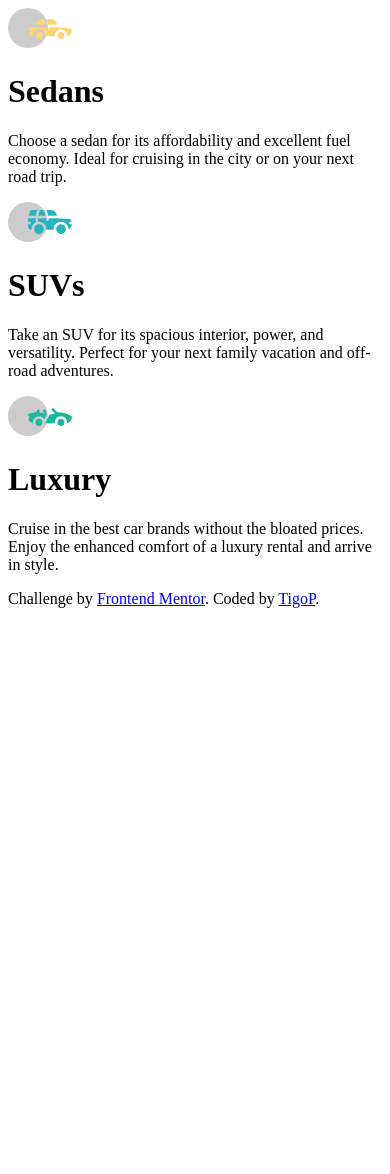
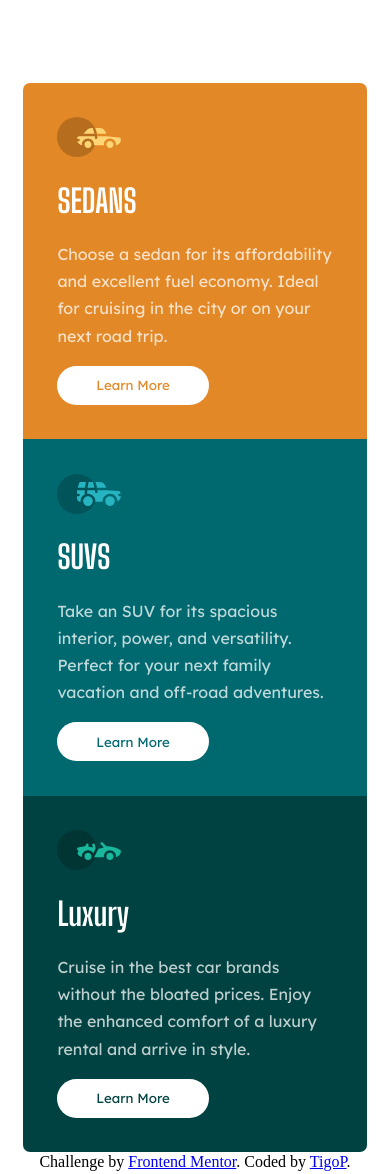
Before and after one commit to TigoP/3-columm-card, a plain HTML site: page index.html in a window 390 px wide. Before the commit the page ends 844 px from the top, so only its background shows below. Drawn offline with Linux system fonts and the light colour scheme.

Commit message:
Projeto mobile finalizado

```diff
--- a/index.html
+++ b/index.html
@@ -4,6 +4,7 @@
   <meta charset="UTF-8">
   <meta name="viewport" content="width=device-width, initial-scale=1.0">
   <link rel="icon" type="image/png" sizes="32x32" href="./images/favicon-32x32.png">
+  <link rel="stylesheet" href="style.css">
   <title>3-column card</title>
 </head>
 
@@ -11,30 +12,46 @@
   <div class="container">
     <div class="fisrtCard">
       <img src="./images/icon-sedans.svg" alt="">
-      <h1>Sedans</h1>
+
+      <h1>SEDANS</h1>
+
       <p>
         Choose a sedan for its affordability and excellent fuel economy. Ideal for cruising in the city or on your next road trip.
       </p>
+
+      <button class="btnColor1">
+        Learn More
+      </button>
     </div>
+
     <div class="secondCard">
       <img src="./images/icon-suvs.svg" alt="">
-      <h1>SUVs</h1>
+
+      <h1>SUVS</h1>
+
       <p>
         Take an SUV for its spacious interior, power, and versatility. Perfect for your next family vacation and off-road adventures.
       </p>
+
+      <button class="btnColor2">
+        Learn More
+      </button>
     </div>
-    <div class="ThirdCard">
+
+    <div class="thirdCard">
       <img src="./images/icon-luxury.svg" alt="">
+
       <h1>Luxury</h1>
+
       <p>
         Cruise in the best car brands without the bloated prices. Enjoy the enhanced comfort of a luxury rental and arrive in style.
       </p>
+
+      <button class="btnColor3">
+        Learn More
+      </button>
     </div>
   </div>
-
-
-
-
   <div class="attribution">
     Challenge by <a href="https://www.frontendmentor.io?ref=challenge" target="_blank">Frontend Mentor</a>.
     Coded by <a href="#">TigoP</a>.
--- /dev/null
+++ b/style.css
@@ -0,0 +1,59 @@
+@import url('https://fonts.googleapis.com/css2?family=Fraunces:wght@700&family=Hanken+Grotesk:ital,wght@0,300;1,100&family=Lexend+Deca&family=Montserrat:wght@500;700&family=Overpass:wght@400;700&display=swap');
+@import url('https://fonts.googleapis.com/css2?family=Big+Shoulders+Display:wght@700&family=Fraunces:wght@700&family=Hanken+Grotesk:ital,wght@0,300;1,100&family=Lexend+Deca&family=Montserrat:wght@500;700&family=Overpass:wght@400;700&display=swap');
+
+body {
+    display: flex;
+    flex-direction: column;
+    align-items: center;
+}
+.container {
+    margin: 20% 15px 1px 15px;
+    display: flex;
+    flex-direction: column;
+}
+.fisrtCard {
+    color: white;
+    background-color: hsl(31, 77%, 52%);
+    font-family: Big Shoulders Display;
+    padding: 10%;
+    border-radius: 7px 7px 0 0;
+}
+.secondCard {
+    color: white;
+    background-color: hsl(184, 100%, 22%);
+    font-family: Big Shoulders Display;
+    padding: 10%;
+}
+.thirdCard {
+    color: white;
+    background-color: hsl(179, 100%, 13%);
+    font-family: Big Shoulders Display;
+    padding: 10%;
+    border-radius: 0 0 7px 7px;
+}
+p {
+    line-height: 1.7em;
+    font-family: Lexend Deca;
+    color: hsla(0, 0%, 100%, 0.75);
+    font-size: 16px;
+}
+button {
+    background-color: white;
+    border-radius: 20px;
+    height: 39px;
+    width: 55%;
+    border: none;
+    font-family: Lexend Deca;
+}
+button:hover {
+    background-color: rgba(169, 169, 169, 0.268);
+}
+.btnColor1 {
+    color: hsl(31, 77%, 52%);
+}
+.btnColor2 {
+    color: hsl(184, 100%, 22%);
+}
+.btnColor3 {
+    color: hsl(179, 100%, 13%);
+}
```
